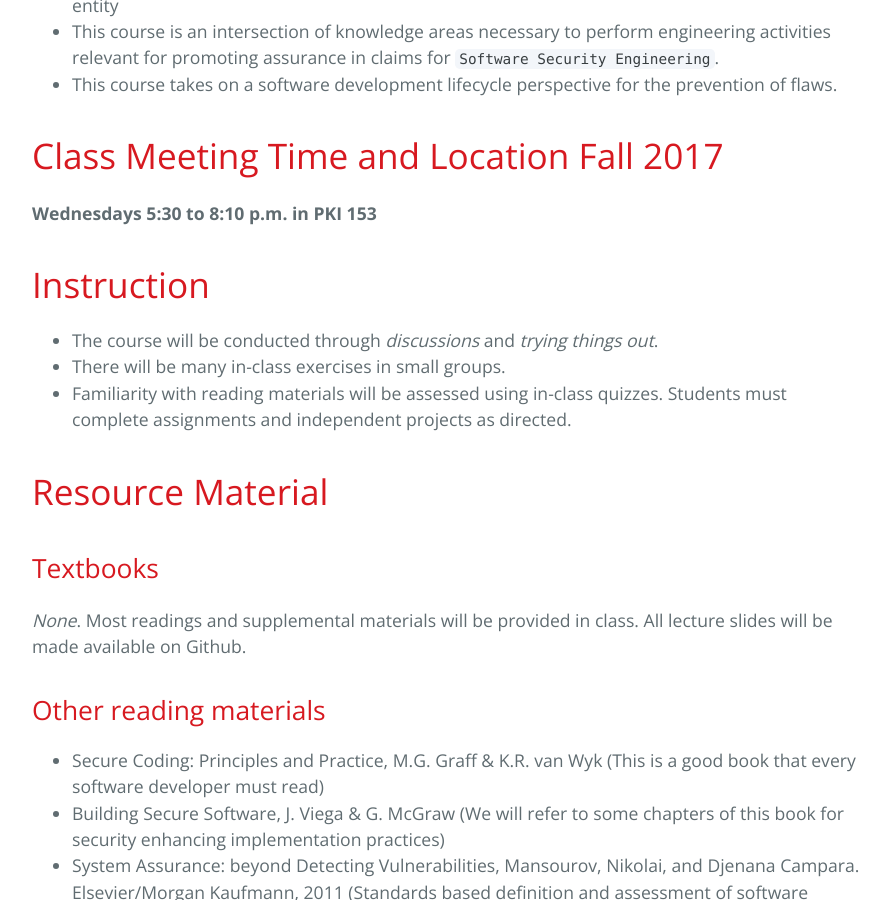
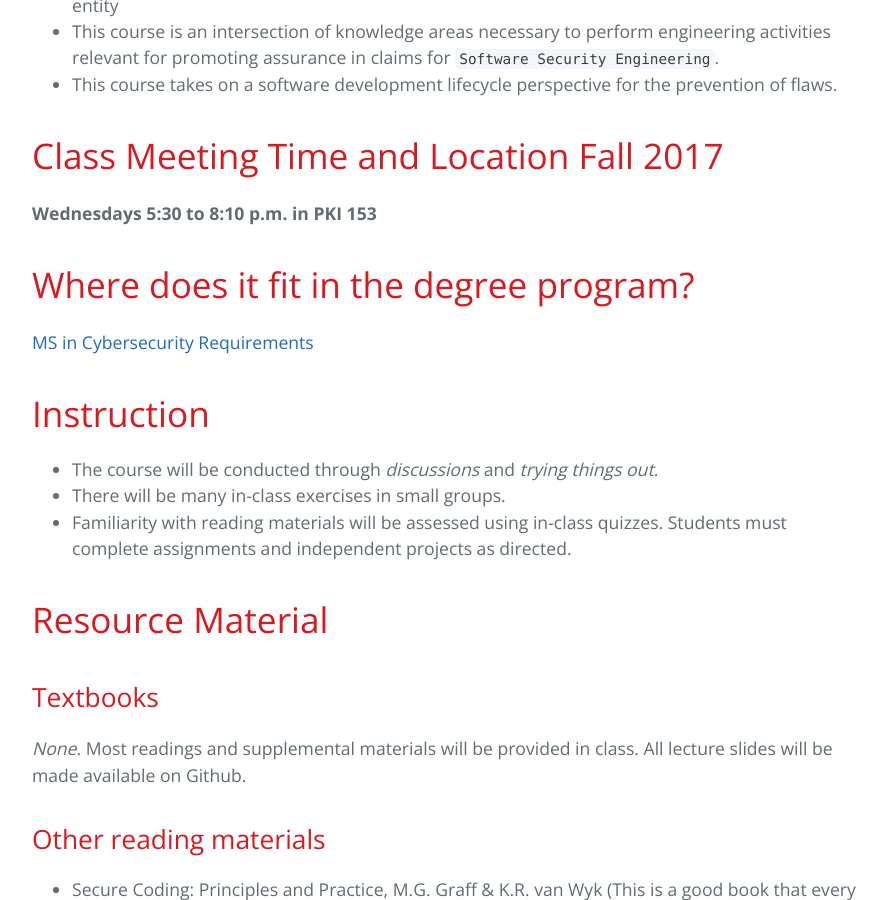
Before and after one commit to robinagandhi/swa, a Jekyll site: the page built from pages/syllabus.md, in a window 1280 px wide and 900 px high, scrolled down 603 px. Shown: the whole window, without its empty margins (192-1081 px from the left). Built offline with Jekyll 4.4.1, drawn with Linux system fonts in a browser that asks for light colours.

Commit message:
link to ms in cybersecurity

```diff
--- a/pages/syllabus.md
+++ b/pages/syllabus.md
@@ -12,6 +12,9 @@ description: CYBR 8420 Software Assurance Syllabus
 
 # Class Meeting Time and Location Fall 2017
 **Wednesdays 5:30 to 8:10 p.m. in PKI 153**
+
+# Where does it fit in the degree program?
+[MS in Cybersecurity Requirements](https://www.unomaha.edu/college-of-information-science-and-technology/school-of-interdisciplinary-informatics/cybersecurity/ms-cybr-reqs.php)
 
 # Instruction
 * The course will be conducted through *discussions* and *trying things out*.
```
